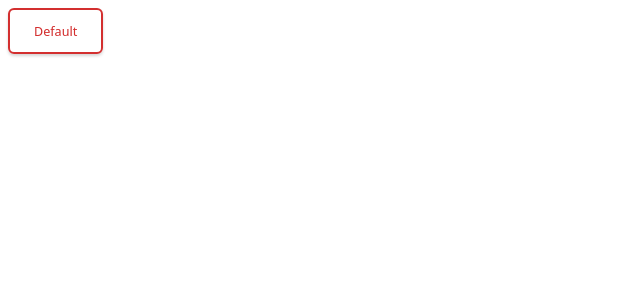
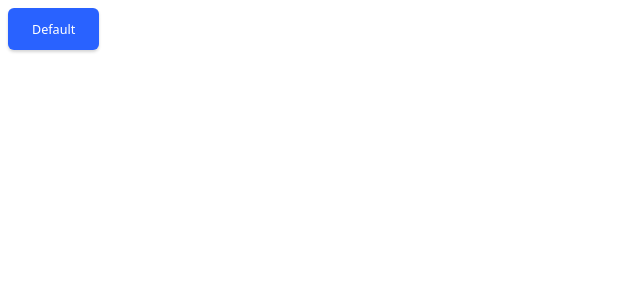
Before and after one commit to hitmaizer/btn-styledcomponents, a React (Create React App) app: page / in a window 1280 px wide. Shown: the top 300 px of the page, without its empty margins (0-640 px from the left). Built offline with nearby package versions, Linux system fonts and the light colour scheme.

Commit message:
renaming to avoid confusing names

```diff
--- a/src/App.js
+++ b/src/App.js
@@ -1,6 +1,6 @@
 import React from "react"
 import { ThemeProvider } from "styled-components"
-import Button from "./components/Button.styled"
+import Button from "./components/Button"
 import Theme from "./theme/theme"
 
 export default function App(props){
--- a/src/components/Button.styled.js
+++ b/src/components/Button.js
@@ -5,7 +5,7 @@ import Btn from "../elements/ButtonStyled"
 const Button = (props) => {
 
     return (
-        <Btn danger lg outline>{props.children}</Btn>
+        <Btn primary lg>{props.children}</Btn>
     )
 }
 
```
